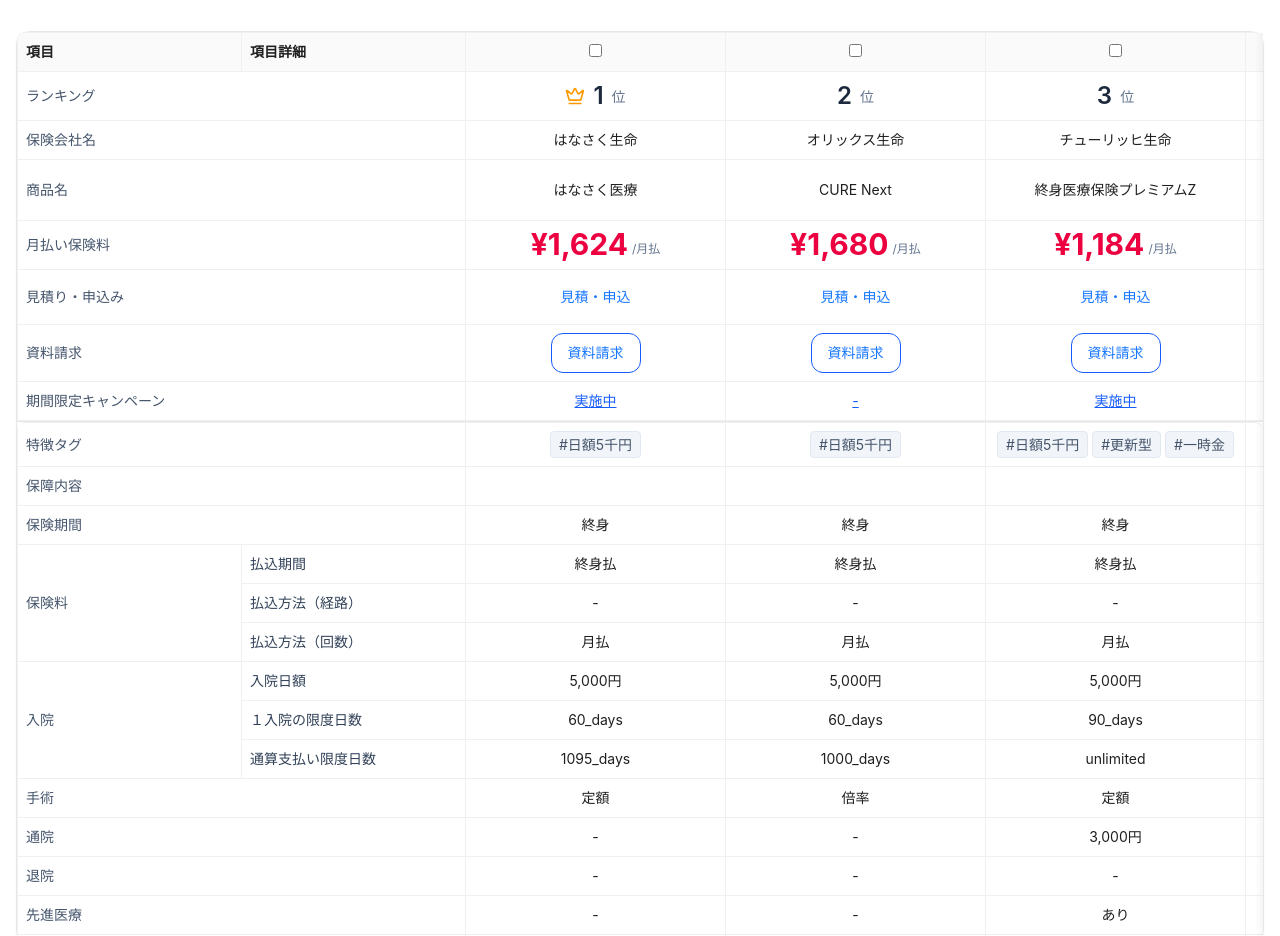
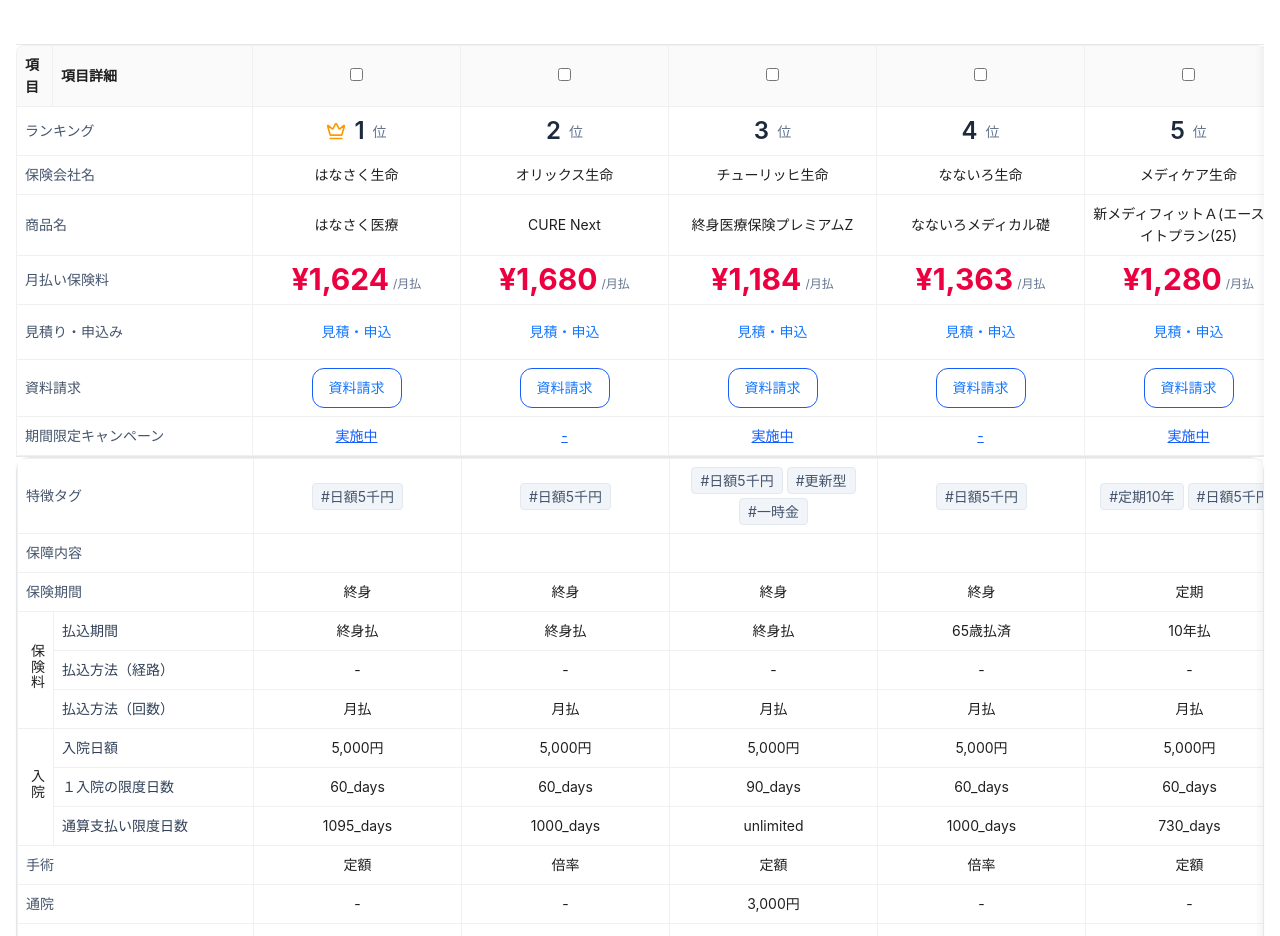
Before and after one commit to x-ichirou-x/hyakkei, a Next.js app: page /medicalPlanAdvisor in a window 1280 px wide. Shown: the part 216-1152 px from the top of the page. Built offline with nearby package versions, Linux system fonts and the light colour scheme.

Commit message:
縦スクロールの制御うまくいった

```diff
--- a/app/globals.css
+++ b/app/globals.css
@@ -120,12 +120,25 @@
   body {
     @apply bg-background text-foreground;
   }
-  /* AntD 固定行上部テーブルのスクロールバー非表示 */
-  .fixed-top-table .ant-table-body {
-    overflow-x: hidden !important;
+  /* 固定行のスクロールは現在再表示 */
+  /* 1列目（縦表記） */
+  .first-col-cell {
+    width: 36px;
+    min-width: 36px;
+    max-width: 36px;
+    padding-left: 4px;
+    padding-right: 4px;
+    text-overflow: clip;
+    white-space: nowrap;
   }
-  .fixed-top-table .ant-table-content {
-    overflow-x: hidden !important;
+  .vertical-group-cell span {
+    writing-mode: vertical-rl;
+    text-orientation: upright;
+    letter-spacing: 0.1em;
+  }
+  /* 表ボディのYスクロールバー非表示（外側スクロールで制御するため） */
+  .hide-y-scrollbar {
+    overflow-y: hidden !important;
   }
 
   /* Noto Sans JPフォントファミリーの定義 */
--- a/app/medicalPlanAdvisor/page.tsx
+++ b/app/medicalPlanAdvisor/page.tsx
@@ -61,7 +61,7 @@
 
   return (
     <div className="min-h-screen bg-semantic-bg">
-      <div className="container mx-auto px-4 py-16">
+      <div className="w-full mx-auto px-4 py-16">
         {/* 条件フォーム */}
         <FilterForm
           age={age}
@@ -83,8 +83,7 @@
           }
         />
 
-        {/* 免責/注意 */}
-        <Disclaimer />
+
       </div>
     </div>
   )
@@ -480,23 +479,25 @@
       title: "項目",
       dataIndex: "item",
       key: "item",
-      width: 224,
+      width: 36,
       fixed: "left",
       onCell: (record: any) => {
         if (record._group) {
-          return record._isHead ? { rowSpan: record._span, colSpan: 1 } : { rowSpan: 0, colSpan: 1 }
+          return record._isHead
+            ? { rowSpan: record._span, colSpan: 1, className: "first-col-cell vertical-group-cell", style: { textAlign: "center", verticalAlign: "middle" } }
+            : { rowSpan: 0, colSpan: 1, className: "first-col-cell" }
         }
-        return { colSpan: 2, rowSpan: 1 }
+        return { colSpan: 2, rowSpan: 1, className: "first-col-cell" }
       },
-      render: (value: string) => (
-        <span className="text-slate-600">{value}</span>
+      render: (value: string, record: any) => (
+        <span className={record._group ? "" : "text-slate-600"}>{value}</span>
       )
     },
     {
       title: "項目詳細",
       dataIndex: "detail",
       key: "detail",
-      width: 224,
+      width: 200,
       fixed: "left",
       onCell: (record: any) => {
         if (record._group) return { colSpan: 1 }
@@ -518,7 +519,7 @@
       dataIndex: p.productId,
       key: p.productId,
       align: "center" as const,
-      width: 260
+      width: 208
     }))
   ]
 
@@ -527,9 +528,14 @@
   const stickyTopRows = cutIndex >= 0 ? dataSource.slice(0, cutIndex + 1) : []
   const scrollingRows = cutIndex >= 0 ? dataSource.slice(cutIndex + 1) : dataSource
 
-  // 横スクロール同期用
+  // 横スクロール同期用（上部カスタムスクロールバー ⇄ 下段テーブル）
   const topRef = useRef<HTMLDivElement | null>(null)
   const bottomRef = useRef<HTMLDivElement | null>(null)
+  const topScrollRef = useRef<HTMLDivElement | null>(null)
+  const topScrollInnerRef = useRef<HTMLDivElement | null>(null)
+  const sectionRef = useRef<HTMLDivElement | null>(null)
+  const [spacerHeight, setSpacerHeight] = useState<number>(0)
+  const stickyWrapRef = useRef<HTMLDivElement | null>(null)
   useEffect(() => {
     const getScrollEl = (wrap: HTMLDivElement | null): HTMLDivElement | null => {
       if (!wrap) return null
@@ -541,26 +547,117 @@
     const topBody = getScrollEl(topRef.current)
     const bottomBody = getScrollEl(bottomRef.current)
     if (!topBody || !bottomBody) return
-    // 上部はスクロールバーを出さない
+    // 上部/下部のネイティブ横スクロールは隠し、カスタム上部バーを使用
     topBody.style.overflowX = 'hidden'
+    bottomBody.style.overflowX = 'hidden'
+
+    const topScroll = topScrollRef.current
+    const topInner = topScrollInnerRef.current
+    if (!topScroll || !topInner) return
+
+    const syncWidth = () => {
+      const width = Math.max(bottomBody.scrollWidth, bottomBody.clientWidth)
+      topInner.style.width = `${width}px`
+    }
+    syncWidth()
     let syncing = false
     const onBottom = () => {
       if (syncing) return
       syncing = true
+      topScroll.scrollLeft = bottomBody.scrollLeft
       topBody.scrollLeft = bottomBody.scrollLeft
       syncing = false
     }
+    const onTopScroll = () => {
+      if (syncing) return
+      syncing = true
+      bottomBody.scrollLeft = topScroll.scrollLeft
+      topBody.scrollLeft = topScroll.scrollLeft
+      syncing = false
+    }
     bottomBody.addEventListener('scroll', onBottom)
+    topScroll.addEventListener('scroll', onTopScroll)
     return () => {
       bottomBody.removeEventListener('scroll', onBottom)
+      topScroll.removeEventListener('scroll', onTopScroll)
     }
   }, [products.length])
 
+  // 表ボディの高さ分だけページ末尾に余白を作る（スクロール連結用）
+  useEffect(() => {
+    const getBodyEl = (wrap: HTMLDivElement | null): HTMLDivElement | null => {
+      if (!wrap) return null
+      return (
+        (wrap.querySelector('.ant-table-body') as HTMLDivElement | null) ??
+        (wrap.querySelector('.ant-table-content') as HTMLDivElement | null)
+      )
+    }
+
+    const measure = () => {
+      const bodyEl = getBodyEl(bottomRef.current)
+      if (!bodyEl) return
+      // 縦スクロールバー非表示
+      bodyEl.classList.add('hide-y-scrollbar')
+      const h = Math.max(0, bodyEl.scrollHeight - bodyEl.clientHeight)
+      setSpacerHeight(h)
+    }
+    measure()
+    window.addEventListener('resize', measure)
+    return () => {
+      window.removeEventListener('resize', measure)
+    }
+  }, [products.length, spacerHeight])
+
   const bodyHeight = 520
 
+  // ホイール操作の委譲
+  useEffect(() => {
+    const getBody = (wrap: HTMLDivElement | null): HTMLDivElement | null => {
+      if (!wrap) return null
       return (
-    <div className="rounded-xl border border-semantic-border bg-white shadow-sm">
-      <div ref={topRef} className="border-b border-semantic-border fixed-top-table">
+        (wrap.querySelector('.ant-table-body') as HTMLDivElement | null) ??
+        (wrap.querySelector('.ant-table-content') as HTMLDivElement | null)
+      )
+    }
+    const container = sectionRef.current
+    const bodyEl = getBody(bottomRef.current)
+    if (!container || !bodyEl) return
+    const onWheel = (e: WheelEvent) => {
+      const rect = container.getBoundingClientRect()
+      const viewportH = window.innerHeight || document.documentElement.clientHeight
+      const delta = e.deltaY
+      const atTop = bodyEl.scrollTop <= 0
+      const atBottom = Math.ceil(bodyEl.scrollTop + bodyEl.clientHeight) >= bodyEl.scrollHeight
+      const topDocked = rect.top <= 0 + 1   // 表上部がビューポート上端に到達
+      const bottomDocked = rect.bottom <= viewportH + 1 // 表下部がビューポート下端に到達
+
+      if (delta > 0) {
+        // 下方向: 表上部がTOPに到達していて、まだテーブル内部に余白があるときだけ委譲
+        if (topDocked && !atBottom) {
+          e.preventDefault()
+          bodyEl.scrollTop += delta
+        }
+      } else if (delta < 0) {
+        // 上方向: 表上部がTOPに到達しており、テーブル内部に上方向の余白がある場合のみ委譲
+        if (topDocked && !atTop) {
+          e.preventDefault()
+          bodyEl.scrollTop += delta
+        }
+      }
+    }
+    window.addEventListener('wheel', onWheel as any, { passive: false })
+    return () => window.removeEventListener('wheel', onWheel as any)
+  }, [products.length])
+
+  return (
+    <>
+    {/* スティッキーな上部（横スクロールバー + 固定行） */}
+    <div ref={stickyWrapRef} className="sticky top-0 z-40 bg-white border-b border-semantic-border">
+      <div className="w-full">
+        <div ref={topScrollRef} className="top-scrollbar overflow-x-auto border-b border-semantic-border" style={{ height: 14 }}>
+          <div ref={topScrollInnerRef} style={{ height: 1 }} />
+        </div>
+        <div ref={topRef} className="w-full fixed-top-table">
           <Table
             bordered
             size="small"
@@ -572,7 +669,12 @@
             className="text-body"
           />
         </div>
-      <div ref={bottomRef}>
+      </div>
+    </div>
+
+    {/* 可変行コンテナ */}
+    <div ref={sectionRef} className="w-full rounded-xl border border-semantic-border bg-white shadow-sm">
+      <div ref={bottomRef} className="w-full">
         <Table
           bordered
           size="small"
@@ -581,25 +683,15 @@
           dataSource={scrollingRows}
           pagination={false}
           showHeader={false}
-          scroll={{ x: "max-content", y: bodyHeight }}
+          scroll={{ x: "max-content" }}
           className="text-body"
         />
       </div>
     </div>
+    {/* スクロール用の不可視スペーサ（コンテナ外に配置） */}
+    <div aria-hidden style={{ height: `${spacerHeight}px` }} />
+    </>
   )
 }
 
 // カード表示は不要のため削除
-
-/**
- * 免責/注意文言
- * @returns {JSX.Element} 画面要素
- */
-function Disclaimer(): JSX.Element {
-  return (
-    <div className="mt-10 text-caption text-semantic-fg-subtle space-y-1">
-      <p>掲載している保険料および保障内容などはデモ用の一例です。条件により異なります。</p>
-      <p>商品詳細は各保険会社の資料・約款等をご確認ください。本表示は募集資料ではありません。</p>
-    </div>
-  )
-}
```
Lines whose indentation alone changed are shown as unchanged.
